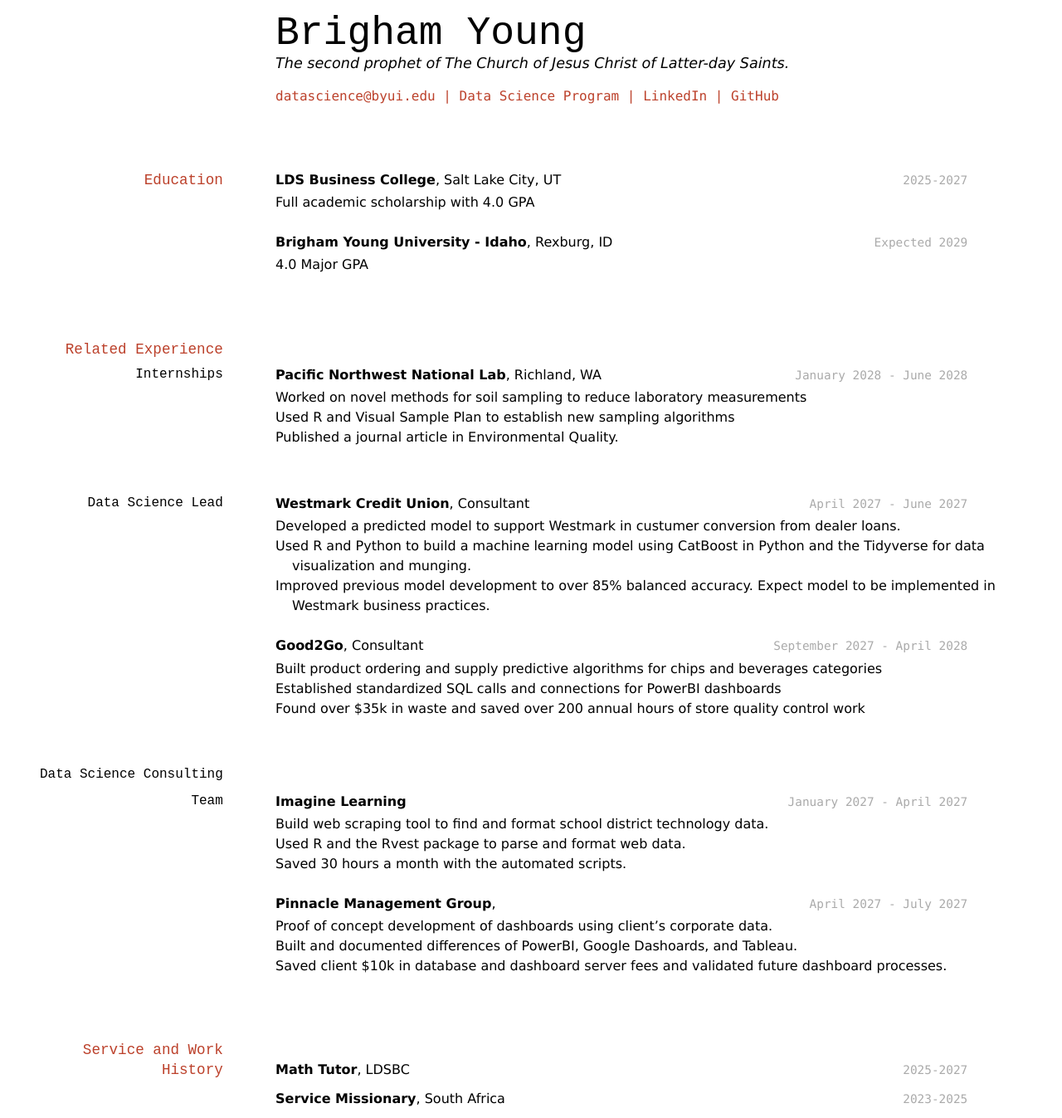
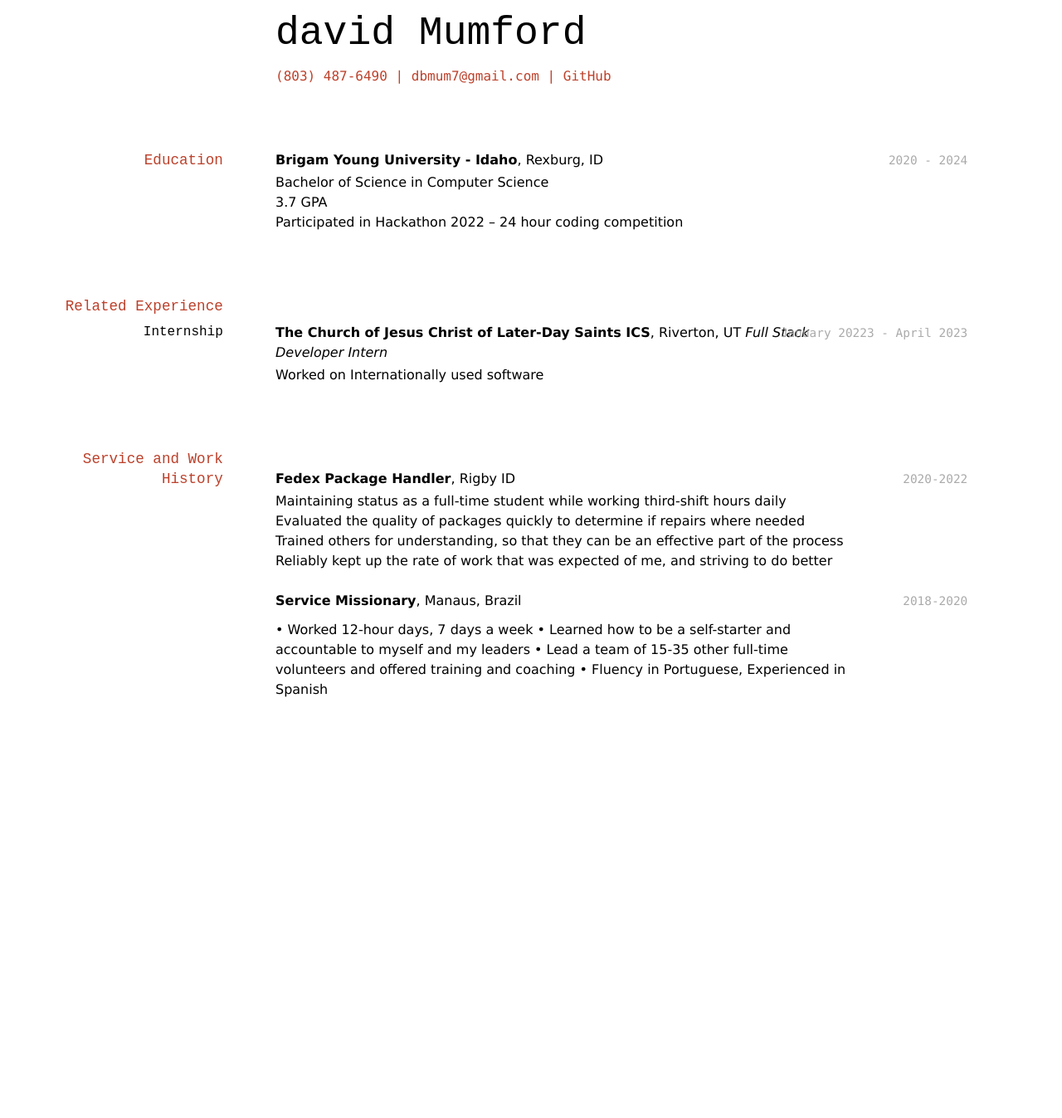
Before and after one commit to dbmum/Mumford-Resume, a Jekyll site: the page built from docs/index.md, in a window 1280 px wide. Shown: the whole page at 83% size. Built offline with Jekyll 4.4.1, drawn with Linux system fonts in a browser that asks for light colours; after the commit the page ends 900 px from its top, so only the background shows below that.

Commit message:
Update index.md

```diff
--- a/docs/index.md
+++ b/docs/index.md
@@ -1,87 +1,56 @@
 ---
 layout: cv
-title: Brigham Young's Resume
+title: David Mumford's Resume
 ---
-# Brigham Young
-The second prophet of The Church of Jesus Christ of Latter-day Saints.
+# david Mumford
+
 
 <div id="webaddress">
-<a href="datascience@byui.edu">datascience@byui.edu</a>
-| <a href="https://byuidatascience.github.io/development.html">Data Science Program</a>
-| <a href="https://www.linkedin.com/groups/13537407/">LinkedIn</a>
-| <a href="https://github.com/byuids-resumes">GitHub</a>
+<a href="8034876490">(803) 487-6490</a>
+| <a href="dbmum7@gmail.com">dbmum7@gmail.com</a>
+| <a href="https://github.com/dbmum">GitHub</a>
 </div>
 
-<!-- https://www.monique.tech/the-art-of-markdown -->
 
 ## Education
 
-`2025-2027`
-__LDS Business College__, Salt Lake City, UT
+`2020 - 2024`
+__Brigam Young University - Idaho__, Rexburg, ID
 
-- Full academic scholarship with 4.0 GPA
-
-`Expected 2029`
-__Brigham Young University - Idaho__, Rexburg, ID
-
-- 4.0 Major GPA
-
+- Bachelor of Science in Computer Science
+- 3.7 GPA
+- Participated in Hackathon 2022 – 24 hour coding competition
 
 ## Related Experience
 
-### Internships
+### Internship
 
-`January 2028 - June 2028`
-__Pacific Northwest National Lab__, Richland, WA
+`January 20223 - April 2023`
+__The Church of Jesus Christ of Later-Day Saints ICS__, Riverton, UT
+_Full Stack Developer Intern_
+- Worked on Internationally used software
 
-- Worked on novel methods for soil sampling to reduce laboratory measurements
-- Used R and Visual Sample Plan to establish new sampling algorithms
-- Published a journal article in Environmental Quality.
-
-### Data Science Lead
-
-`April 2027 - June 2027`
-__Westmark Credit Union__, Consultant
-
-- Developed a predicted model to support Westmark in custumer conversion from dealer loans.
-- Used R and Python to build a machine learning model using CatBoost in Python and the Tidyverse for data visualization and munging.
-- Improved previous model development to over 85% balanced accuracy. Expect model to be implemented in Westmark business practices.
-
-`September 2027 - April 2028`
-__Good2Go__, Consultant
-
-- Built product ordering and supply predictive algorithms for chips and beverages categories
-- Established standardized SQL calls and connections for PowerBI dashboards
-- Found over $35k in waste and saved over 200 annual hours of store quality control work
-
-### Data Science Consulting Team
-
-`January 2027 - April 2027`
-__Imagine Learning__
-
-- Build web scraping tool to find and format school district technology data.
-- Used R and the Rvest package to parse and format web data.
-- Saved 30 hours a month with the automated scripts.
-
-`April 2027 - July 2027`
-__Pinnacle Management Group__,
-
-- Proof of concept development of dashboards using client's corporate data.
-- Built and documented differences of PowerBI, Google Dashoards, and Tableau.
-- Saved client $10k in database and dashboard server fees and validated future dashboard processes.
 
 
 ## Service and Work History
 
-`2025-2027`
-__Math Tutor__, LDSBC
+`2020-2022`
+__Fedex Package Handler__, Rigby ID
+- Maintaining status as a full-time student while working third-shift hours daily
+- Evaluated the quality of packages quickly to determine if repairs where needed
+- Trained others for understanding, so that they can be an effective part of the process
+- Reliably kept up the rate of work that was expected of me, and striving to do better
 
 
-`2023-2025`
-__Service Missionary__, South Africa
+`2018-2020`
+__Service Missionary__, Manaus, Brazil
 
+•	Worked 12-hour days, 7 days a week
+•	Learned how to be a self-starter and accountable to myself and my leaders
+•	Lead a team of 15-35 other full-time volunteers and offered training and coaching
+•	Fluency in Portuguese, Experienced in Spanish
 
 
 <!-- ### Footer
 
-Last updated: May 2013 -->
+Last updated: Dec 2022 -->
```
